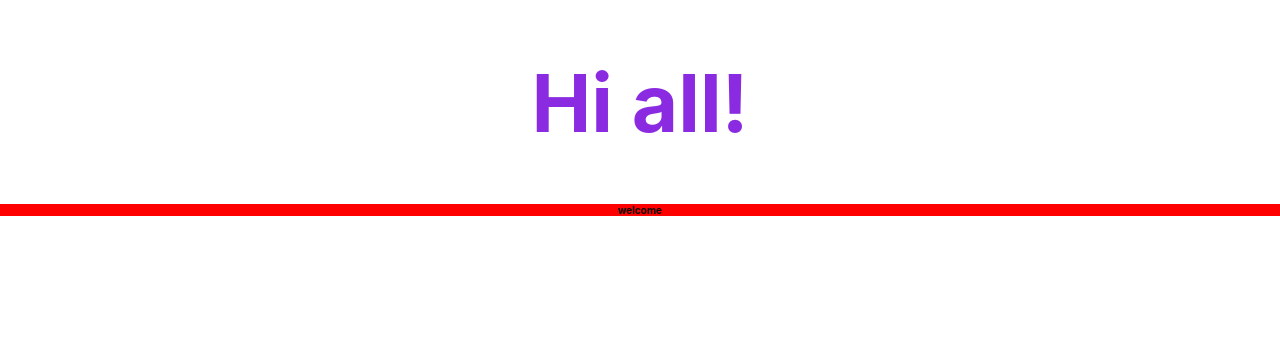
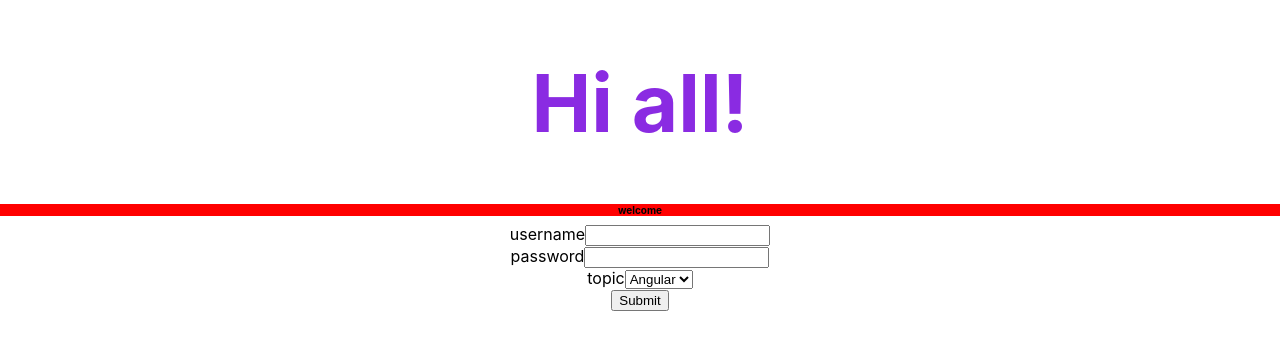
Before and after one commit to Raedjd/ReactJs-learn, a React (Create React App) app: page / in a window 1280 px wide. Shown: the top 350 px of the page. Built offline with nearby package versions, Linux system fonts and the light colour scheme.

Commit message:
Use form handling

```diff
--- a/src/App.js
+++ b/src/App.js
@@ -11,6 +11,7 @@
 import User from './Components/User';
 import List from './Components/List';
 import StyleSheets from './Components/StyleSheets';
+import Form from './Components/Form';
 
 function App() {
 
@@ -28,6 +29,7 @@
       <User></User>
       <List/> */}
       <StyleSheets primary={true}/>
+      <Form/>
     </div>
   );
 }
--- /dev/null
+++ b/src/Components/Form.js
@@ -0,0 +1,57 @@
+import React, { Component } from 'react';
+
+class Form extends Component {
+    constructor(props) {
+        super(props);
+        this.state={
+            username:'',
+            password:'',
+            topic:''
+        }
+    }
+    handleChangeUsername = (event) =>{
+        this.setState({
+            username: event.target.value
+        })
+    }
+    handleChangePassword = (event) =>{
+        this.setState({
+            password: event.target.value
+        })
+    }
+  handleChangeTopic = (event) =>{
+      this.setState({
+          topic: event.target.value
+      })
+  }
+  handleSubmit= event =>{
+      alert(`${this.state.username} ${this.state.topic}`)
+      event.preventDefault()
+  }
+    render() {
+        return (
+            <form onSubmit={this.handleSubmit}>
+                 <div>
+                <label>username</label>
+                <input type="text" value={this.state.username} onChange={this.handleChangeUsername}></input>
+                </div>
+                <div>
+                <label>password</label>
+                <input type="password" value={this.state.password} onChange={this.handleChangePassword}></input>
+                </div>
+                 <div>
+                     <label>topic</label>
+                     <select  value={this.state.topic} onChange={this.handleChangeTopic} >
+                       <option value='angular'>Angular</option>
+                       <option value='react'>React</option>
+                       <option value='vue'>Vue</option>
+                     </select>
+                 </div>
+                 <button type='submit'>Submit</button>
+            </form>
+
+        );
+    }
+}
+
+export default Form;
```
